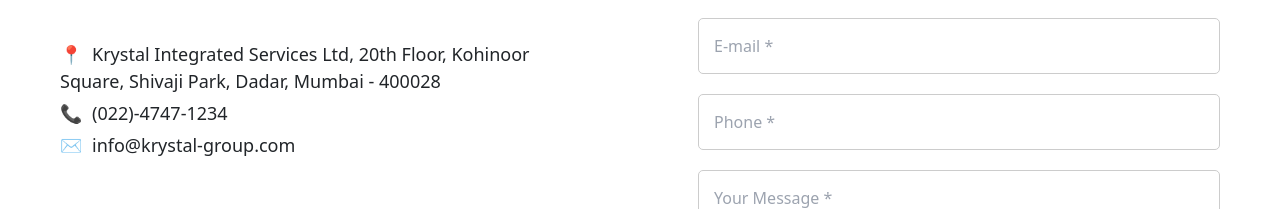
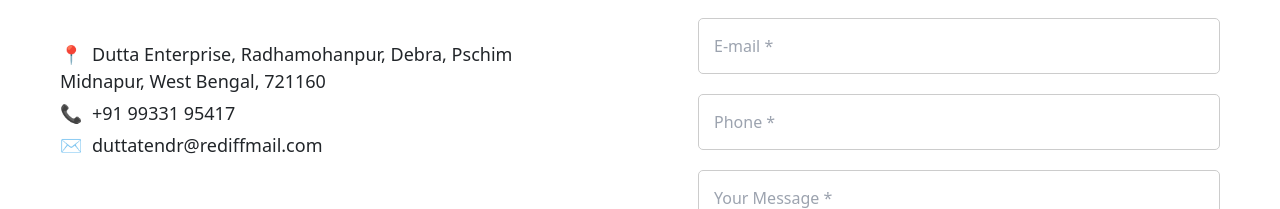
Before and after one commit to SudarsanaG/dutta-enterprise, a Next.js app: page /contact/detailed in a window 1280 px wide. Shown: the part 258-467 px from the top of the page. Built offline with nearby package versions, Linux system fonts and the light colour scheme.

Commit message:
Updated contacts

```diff
--- a/src/app/contact/detailed/page.tsx
+++ b/src/app/contact/detailed/page.tsx
@@ -10,15 +10,15 @@
                 <div className={styles.contactDetailsInfo}>
                     <p>
                         <span className={styles.icon}>📍</span>
-                        Krystal Integrated Services Ltd, 20th Floor, Kohinoor Square, Shivaji Park, Dadar, Mumbai - 400028
+                        Dutta Enterprise, Radhamohanpur, Debra, Pschim Midnapur, West Bengal, 721160
                     </p>
                     <p>
                         <span className={styles.icon}>📞</span>
-                        (022)-4747-1234
+                        +91 99331 95417
                     </p>
                     <p>
                         <span className={styles.icon}>✉️</span>
-                        info@krystal-group.com
+                        duttatendr@rediffmail.com
                     </p>
                 </div>
             </div>
```
